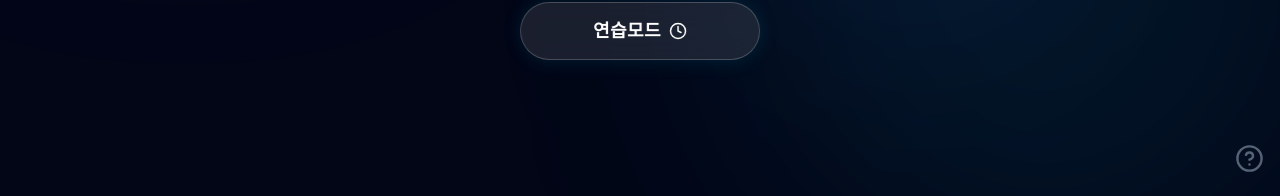
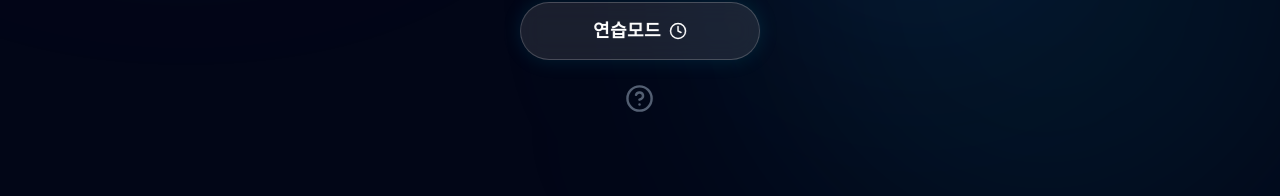
Before and after one commit to colobus-guereza/handpan-transformer, a Next.js app: page /playground in a window 1280 px wide. Shown: the part 601-797 px from the top of the page. Built offline with nearby package versions, Linux system fonts and the light colour scheme.

Commit message:
ReelPan 녹화 UX 개선 및 UI 동기화: 카운트다운 최적화, 스켈레톤 위치 보정, 타이머 버그 수정

```diff
--- a/src/app/playground/page.tsx
+++ b/src/app/playground/page.tsx
@@ -233,16 +233,16 @@ export default function PlaygroundHome() {
                         </span>
                         <div className="absolute inset-0 bg-gradient-to-r from-cyan-600/50 via-purple-600/50 to-cyan-600/50 bg-[length:200%_100%] opacity-0 group-hover:opacity-100 animate-shimmer transition-opacity duration-300" />
                     </Link>
-                </div>
 
                     {/* Navigation Button: Go to Screen 2 */}
                     <button
                         onClick={() => scrollToSection(screen2Ref)}
-                    className="absolute bottom-[calc(1rem+10px)] right-4 text-slate-400 hover:text-cyan-300 transition-all animate-pulse-slow group"
+                        className="text-slate-400 hover:text-cyan-300 transition-all animate-pulse-slow group"
                         aria-label="Next Page"
                     >
                         <HelpCircle size={29} className="group-hover:scale-110 transition-transform" />
                     </button>
+                </div>
             </section>
 
             {/* Screen 2: Service Introduction (Dark Mode) */}
--- a/src/app/playground/reelpan/ReelPanClient.tsx
+++ b/src/app/playground/reelpan/ReelPanClient.tsx
@@ -1465,14 +1465,15 @@ export default function ReelPanClient() {
                                     </div>
                                 </header>
 
-                                {/* Spacer equivalent to keep flex layout consistent if needed, but justify-between handles it */}
-
-                                {/* Footer Skeleton - matches real footer (px-6 py-8 pb-10, min-h-[180px], max-w-[380px] justify-between) */}
-                                <footer className="w-full px-6 py-8 pb-10 bg-gradient-to-t from-black/95 to-transparent min-h-[180px] flex flex-col items-center gap-6">
+                                {/* Spacer equivalent to keep flex layout consistent */}
+                                <div className="flex-1 min-h-[100px]" />
+
+                                {/* Footer Skeleton - matches real footer (px-6 py-8 pb-6, min-h-[180px], max-w-[380px] justify-between) */}
+                                <footer className="w-full px-6 py-8 pb-6 bg-gradient-to-t from-black/95 to-transparent min-h-[180px] flex flex-col justify-end items-center gap-6">
                                     {/* Timer badge placeholder (invisible in idle state, keeps spacing) */}
                                     <div className="h-8 opacity-0" />
                                     {/* Button group placeholder */}
-                                    <div className="w-full flex items-center justify-between max-w-[380px]">
+                                    <div className="w-full flex items-center justify-between max-w-[380px] relative">
                                         <div className="w-12 h-12 rounded-full bg-white/10 animate-pulse" />
                                         <div className="w-12 h-12 rounded-full bg-white/10 animate-pulse" />
                                         {/* Center record button - larger */}
```
Lines whose indentation alone changed are shown as unchanged.
